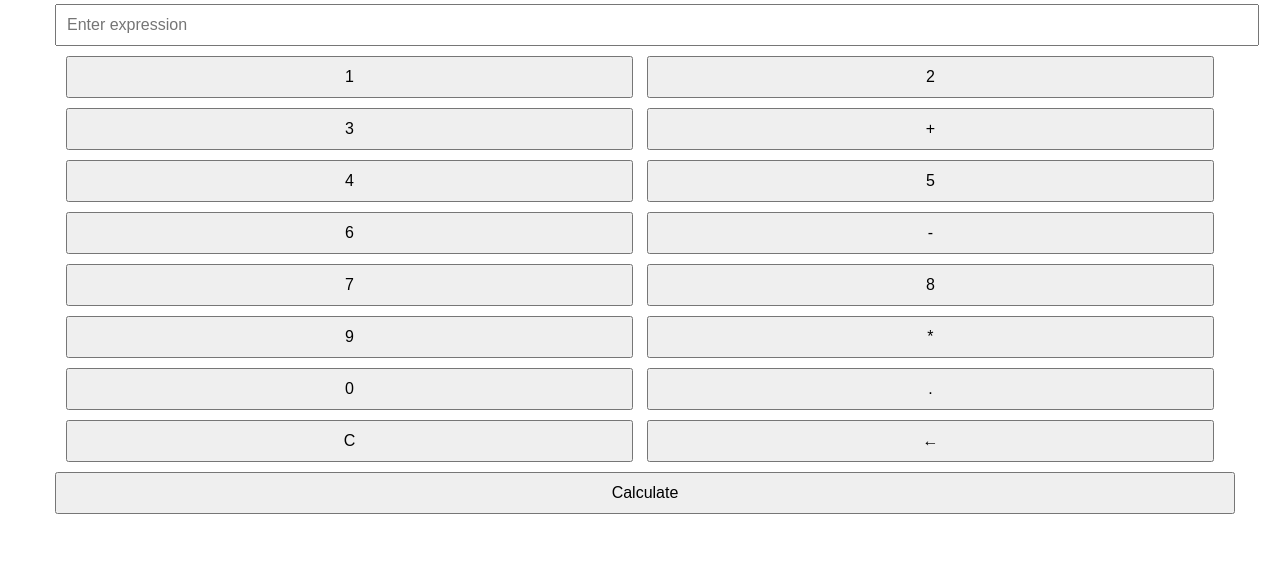
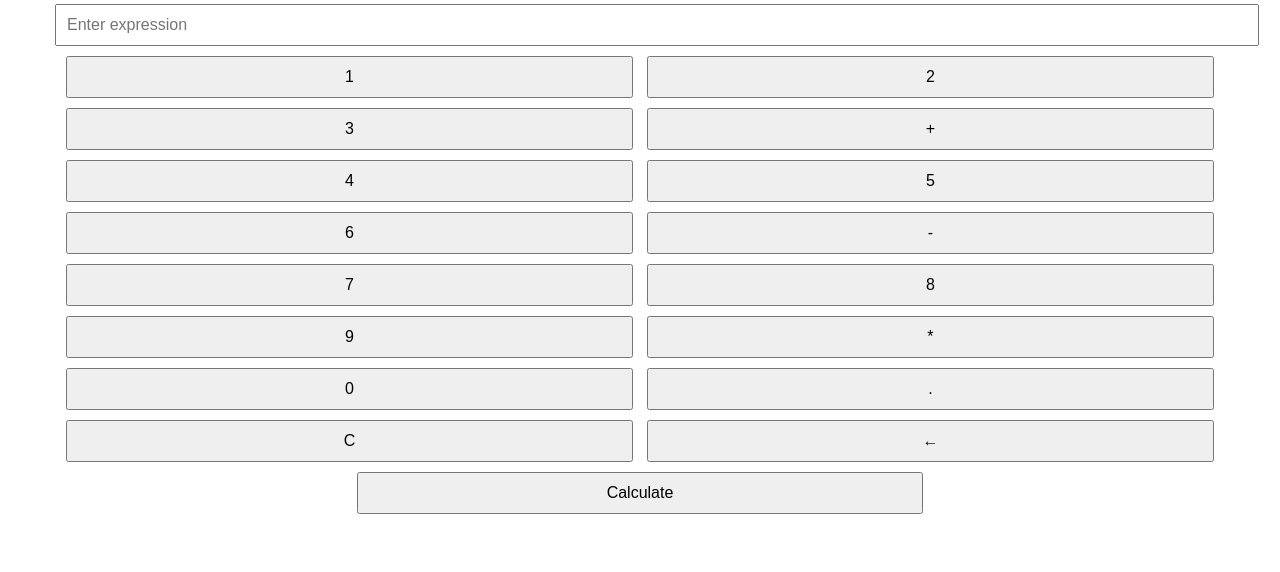
Before and after one commit to GiftsonJe/Advance_software_engineering, a Flask app: page / in a window 1280 px wide. Shown: the part 109-681 px from the top of the page. Run offline with Flask 3, Linux system fonts and the light colour scheme.

Commit message:
Modified calculator.html

```diff
--- a/templates/calculator.html
+++ b/templates/calculator.html
@@ -11,6 +11,7 @@
     <form method="post" action="{{ url_for('calculate') }}">
         <input type="text" name="expression" value="{{ expression }}" placeholder="Enter expression" required>
         <br>
+        <div class="button-container">
             <button type="button" onclick="document.forms[0].expression.value += '1'">1</button>
             <button type="button" onclick="document.forms[0].expression.value += '2'">2</button>
             <button type="button" onclick="document.forms[0].expression.value += '3'">3</button>
@@ -29,9 +30,10 @@
             <button type="button" onclick="document.forms[0].expression.value += '0'">0</button>
             <button type="button" onclick="document.forms[0].expression.value += '.'">.</button>
             <button type="button" onclick="document.forms[0].expression.value = ''">C</button>
-        <button type="button" onclick="document.forms[0].expression.value = document.forms[0].expression.value.slice(0, -1)">←</button>
+            <button type="button" onclick="document.forms[0].expression.value =document.forms[0].expression.value.slice(0, -1)">←</button>
             <br>
-        <button type="submit" style="width: 100%;">Calculate</button>
+        </div>
+        <button type="submit" class="calculate-button">Calculate</button>
     </form>
 
     {% if result %}
```
Also changed, not shown: README.md. Lines whose indentation alone changed are shown as unchanged.
